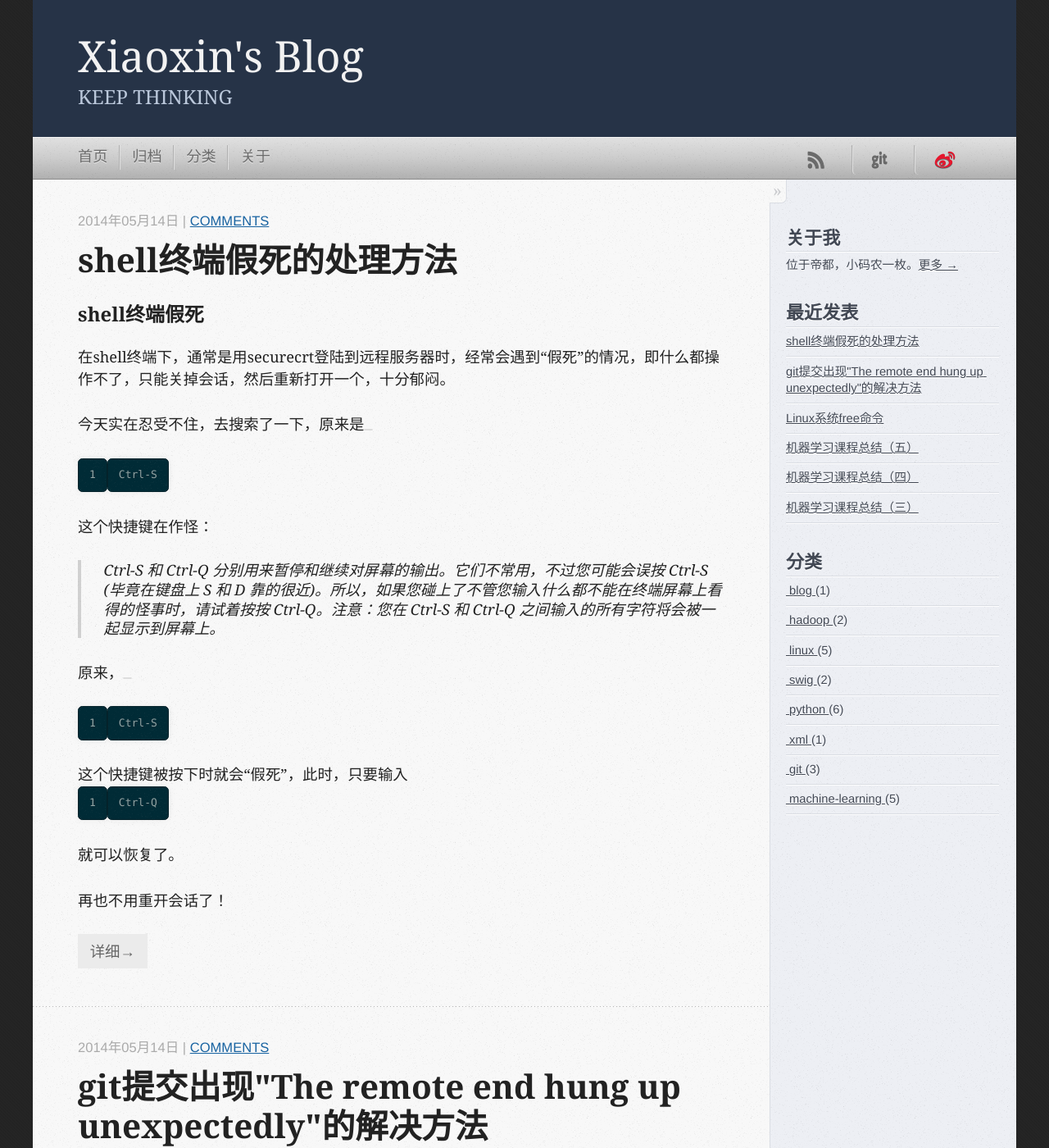
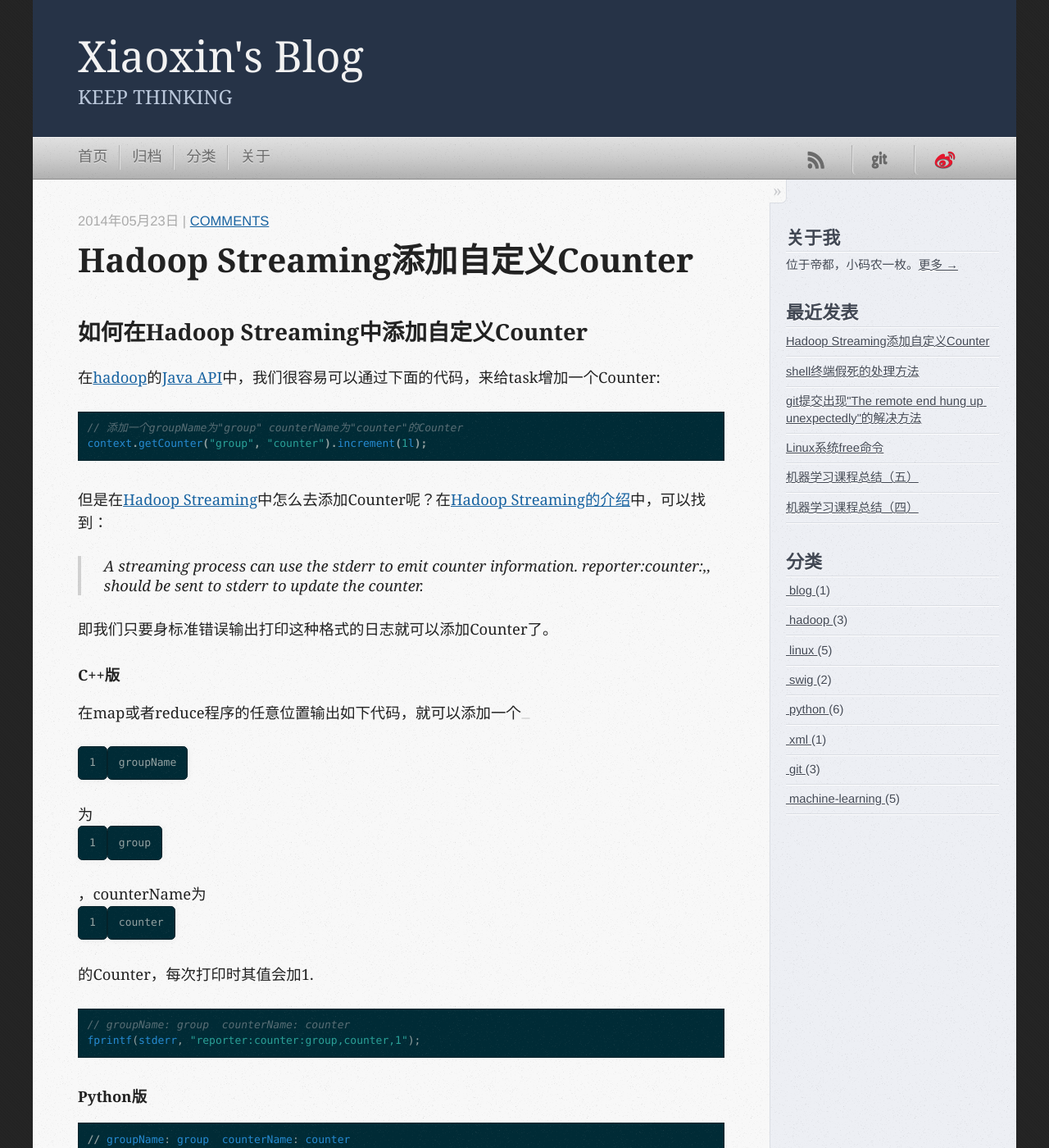
Before and after one commit to guozengxin/guozengxin.github.io, a Jekyll site: the page built from index.html, in a window 1280 px wide and 1400 px high. Shown: the whole window at 82% size. Built offline with Jekyll 4.4.1, drawn with Linux system fonts in a browser that asks for light colours; nearby versions of some CDN libraries; the list of posts is cut into pages by our own code; comment, search, counter and statistics services are not loaded; some of the changed text lies outside the part shown.

Commit message:
add post hadoop streaming add counter

```diff
--- a/_includes/aside.html
+++ b/_includes/aside.html
@@ -1,6 +1,6 @@
 {% if page.path contains "_posts" %}
   {% include asides/about.html %}
-  {% include asides/related_posts %}
+  {% include asides/recently_posts %}
 {% else %}
   {% include asides/about.html %}
   {% include asides/recently_posts %}
--- /dev/null
+++ b/_posts/2014-05-23-hadoop-streaming-add-counter.md
@@ -0,0 +1,45 @@
+---
+layout: post
+title: "Hadoop Streaming添加自定义Counter"
+description: "怎样在Hadoop Streaming应用中添加自定义Counter，就像在Java API中一样."
+category: hadoop
+tags: [hadoop, hadoop streaming, Counter]
+comments: true
+---
+
+## 如何在Hadoop Streaming中添加自定义Counter
+
+在[hadoop][]的[Java API][javaapi]中，我们很容易可以通过下面的代码，来给task增加一个Counter:
+
+{% highlight java %}
+// 添加一个groupName为"group" counterName为"counter"的Counter
+context.getCounter("group", "counter").increment(1l);
+{% endhighlight %}
+
+但是在[Hadoop Streaming][streaming]中怎么去添加Counter呢？在[Hadoop Streaming的介绍][streaming]中，可以找到：
+
+> A streaming process can use the stderr to emit counter information. reporter:counter:<group>,<counter>,<amount> should be sent to stderr to update the counter.
+
+即我们只要身标准错误输出打印这种格式的日志就可以添加Counter了。
+
+#### C++版
+
+在map或者reduce程序的任意位置输出如下代码，就可以添加一个`groupName`为`group`，counterName为`counter`的Counter，每次打印时其值会加1.
+
+{% highlight cpp %}
+// groupName: group  counterName: counter
+fprintf(stderr, "reporter:counter:group,counter,1");
+{% endhighlight %}
+
+#### Python版
+
+{% highlight python %}
+// groupName: group  counterName: counter
+print >> sys.stderr, 'reporter:counter:group,counter,1'
+{% endhighlight %}
+
+其他编程语言的操作类似。
+
+[hadoop]: http://hadoop.apache.org/ "http://hadoop.apache.org/"
+[javaapi]: http://hadoop.apache.org/docs/r2.3.0/api/ "Hadoop Java API"
+[streaming]: http://hadoop.apache.org/docs/r1.2.1/streaming.html "Hadoop Streaming"
```
